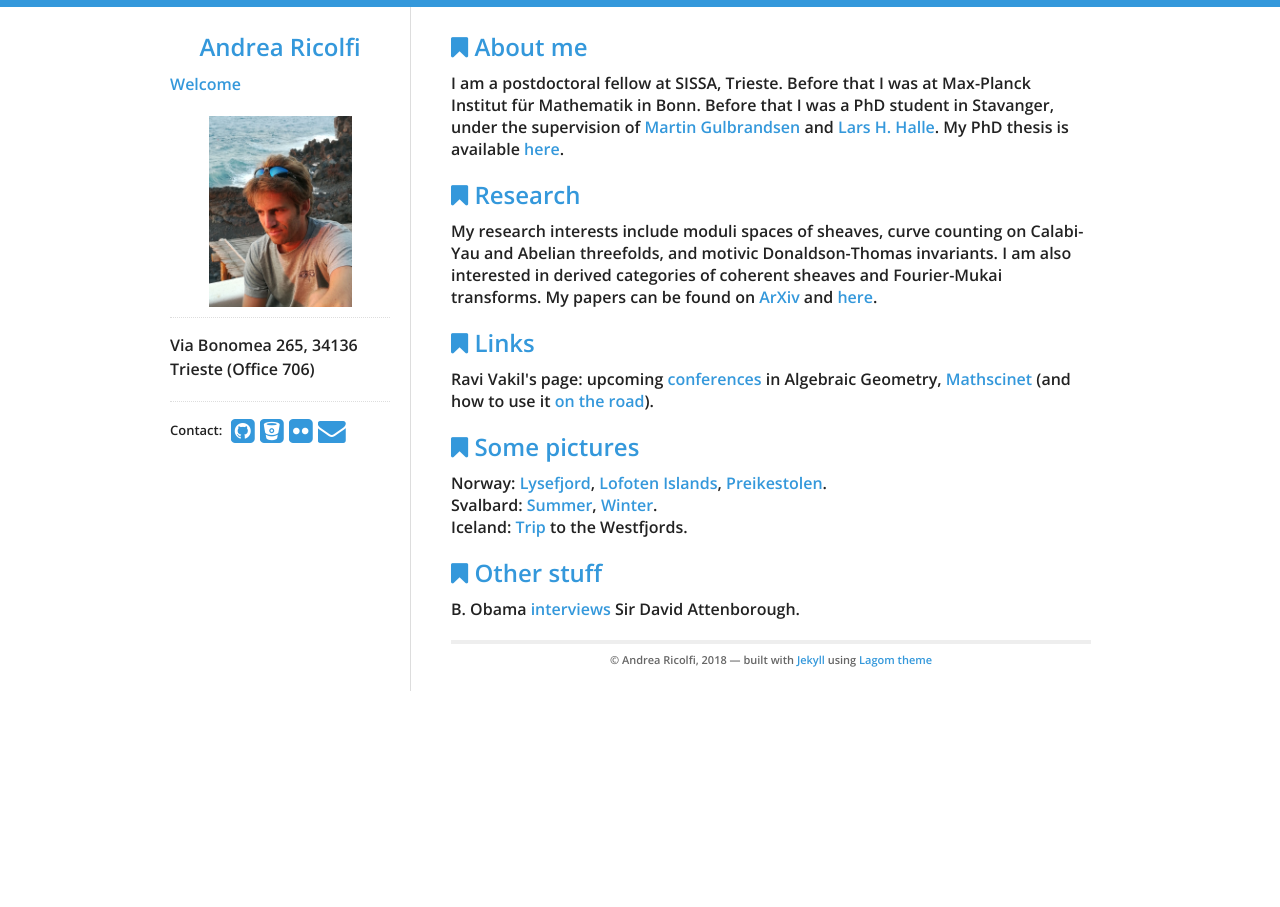
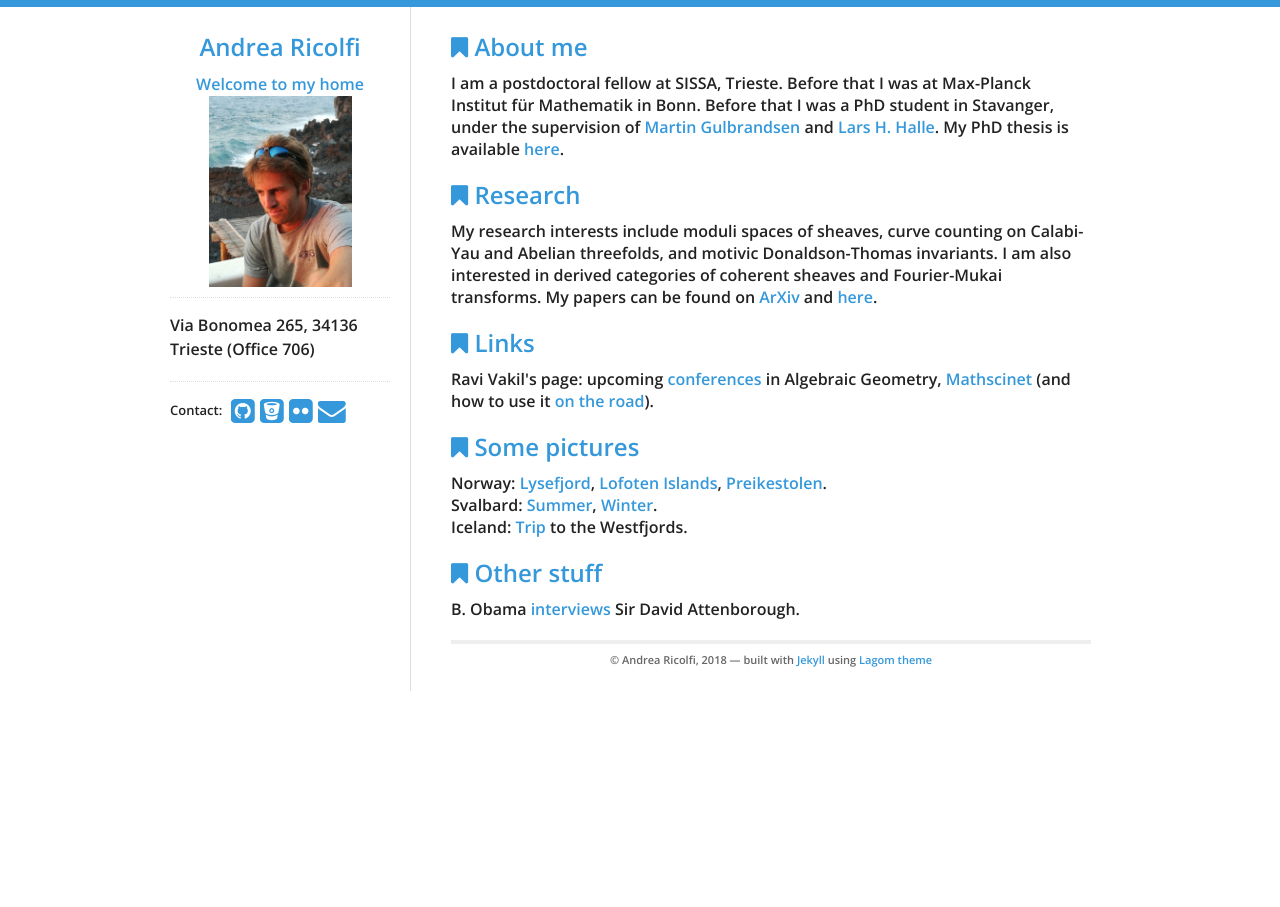
Before and after one commit to atricolfi/atricolfi.github.io, a Jekyll site: the page built from index.html, in a window 1280 px wide. Built offline with Jekyll 4.4.1, drawn with Linux system fonts in a browser that asks for light colours.

Commit message:
Update sidebar.html

```diff
--- a/_includes/sidebar.html
+++ b/_includes/sidebar.html
@@ -1,6 +1,6 @@
 <nav>
   <h2><a href="/">{{ site.data.theme.name }}</a></h2>
-  <p align=”center”><a href=kowalski.html>Welcome</a></p>
+  <center><a href=kowalski.html>Welcome to my home</a></center>
   <a href="/">
     {% if site.data.theme.social.gravatar %}
     <img src="http://www.gravatar.com/avatar/{{ site.data.theme.social.gravatar }}?s=200" id="gravatar" alt="My photo"/>
```
